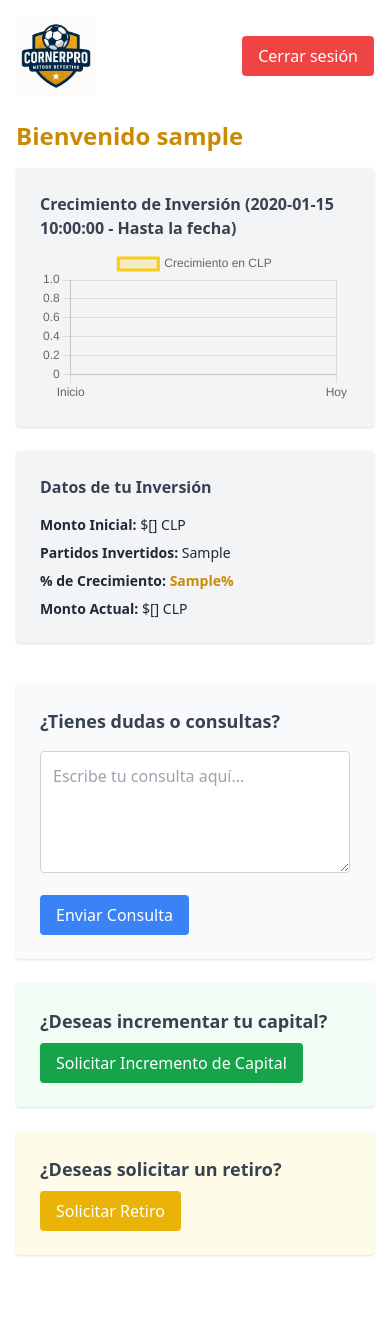
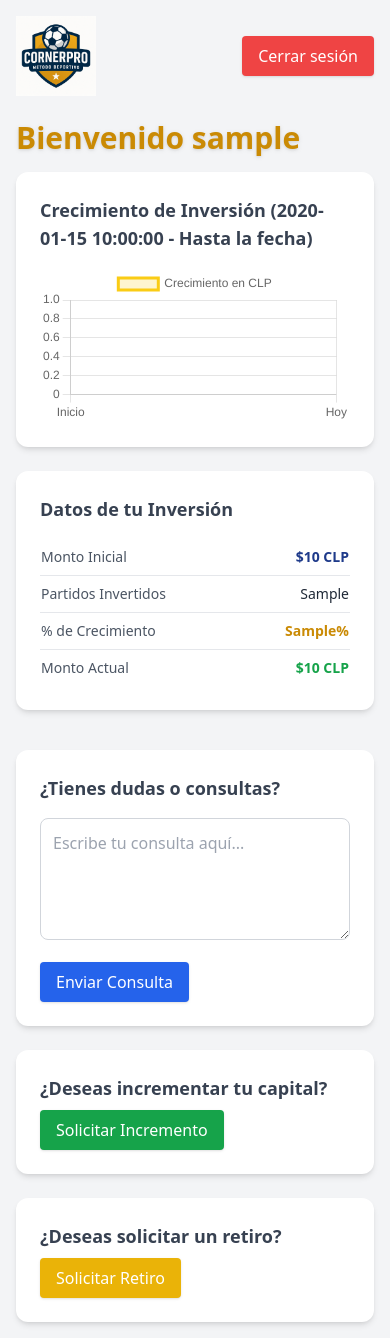
Before and after one commit to jmirandal1994/cornerpro, a Flask app: template templates/dashboard.html in a window 390 px wide. Before the commit the page ends 1256 px from the top, so only its background shows below. Run offline with Flask 2, Linux system fonts and the light colour scheme; the template is opened without the code that fills it: most values are stand-ins (such as "Sample title", 1, 10 or a date in 2020); some libraries are stand-ins or nearby versions.

Commit message:
💅 Mejora visual en login y dashboard con diseño responsivo y tabla elegante

```diff
--- a/templates/dashboard.html
+++ b/templates/dashboard.html
@@ -2,54 +2,74 @@
 <!DOCTYPE html>
 <html lang="es">
 <head>
-  <meta charset="UTF-8">
-  <meta name="viewport" content="width=device-width, initial-scale=1.0">
-  <title>Dashboard</title>
+  <meta charset="UTF-8" />
+  <meta name="viewport" content="width=device-width, initial-scale=1.0" />
+  <title>Dashboard | CornerPro</title>
   <script src="https://cdn.tailwindcss.com"></script>
   <script src="https://cdn.jsdelivr.net/npm/chart.js"></script>
 </head>
-<body class="bg-white p-4 max-w-4xl mx-auto">
+<body class="bg-gray-100 text-gray-800 min-h-screen p-4 max-w-5xl mx-auto">
   <div class="flex justify-between items-center mb-6">
     <img src="{{ url_for('static', filename='logo.png') }}" class="w-20" alt="Logo CornerPro">
     <form method="POST" action="/logout">
-      <button type="submit" class="bg-red-500 hover:bg-red-600 text-white px-4 py-2 rounded">Cerrar sesión</button>
+      <button type="submit" class="bg-red-500 hover:bg-red-600 text-white px-4 py-2 rounded shadow">Cerrar sesión</button>
     </form>
   </div>
 
-  <h1 class="text-2xl font-bold text-yellow-600 mb-4">Bienvenido {{ username }}</h1>
+  <h1 class="text-3xl font-extrabold text-yellow-600 drop-shadow mb-4">Bienvenido {{ username }}</h1>
 
   <div class="grid grid-cols-1 md:grid-cols-2 gap-6">
-    <div class="bg-gray-100 p-6 rounded shadow">
-      <h2 class="font-semibold text-gray-700 mb-2">Crecimiento de Inversión ({{ fecha_creacion }} - Hasta la fecha)</h2>
+    <!-- Gráfico -->
+    <div class="bg-white p-6 rounded-xl shadow-md">
+      <h2 class="text-lg font-semibold text-gray-700 mb-4">Crecimiento de Inversión ({{ fecha_creacion }} - Hasta la fecha)</h2>
       <canvas id="growthChart"></canvas>
     </div>
 
-    <div class="bg-gray-100 p-6 rounded shadow">
-      <h2 class="font-semibold text-gray-700 mb-4">Datos de tu Inversión</h2>
-      <ul class="text-gray-800 text-sm space-y-2">
-        <li><strong>Monto Inicial:</strong> ${{ monto_inicial }} CLP</li>
-        <li><strong>Partidos Invertidos:</strong> {{ partidos_invertidos }}</li>
-        <li><strong>% de Crecimiento:</strong> <span class="text-yellow-600 font-semibold">{{ porcentaje_crecimiento }}%</span></li>
-        <li><strong>Monto Actual:</strong> ${{ monto_actual }} CLP</li>
-      </ul>
+    <!-- Tabla de datos -->
+    <div class="bg-white p-6 rounded-xl shadow-md overflow-x-auto">
+      <h2 class="text-lg font-semibold text-gray-700 mb-4">Datos de tu Inversión</h2>
+      <table class="min-w-full text-sm">
+        <tbody>
+          <tr class="border-b">
+            <td class="py-2 pr-4 font-medium text-gray-600">Monto Inicial</td>
+            <td class="py-2 text-right text-blue-900 font-semibold">${{ "{:,.0f}".format(monto_inicial)|replace(",", ".") }} CLP</td>
+          </tr>
+          <tr class="border-b">
+            <td class="py-2 pr-4 font-medium text-gray-600">Partidos Invertidos</td>
+            <td class="py-2 text-right">{{ partidos_invertidos }}</td>
+          </tr>
+          <tr class="border-b">
+            <td class="py-2 pr-4 font-medium text-gray-600">% de Crecimiento</td>
+            <td class="py-2 text-right text-yellow-600 font-semibold">{{ porcentaje_crecimiento }}%</td>
+          </tr>
+          <tr>
+            <td class="py-2 pr-4 font-medium text-gray-600">Monto Actual</td>
+            <td class="py-2 text-right text-green-600 font-bold">${{ "{:,.0f}".format(monto_actual)|replace(",", ".") }} CLP</td>
+          </tr>
+        </tbody>
+      </table>
     </div>
   </div>
 
+  <!-- Formularios -->
   <div class="mt-10 space-y-6">
-    <form method="POST" class="bg-gray-50 p-6 rounded shadow space-y-4">
+    <form method="POST" class="bg-white p-6 rounded-xl shadow-md space-y-4">
       <h2 class="text-lg font-semibold text-gray-700">¿Tienes dudas o consultas?</h2>
-      <textarea name="consulta" placeholder="Escribe tu consulta aquí..." class="w-full p-3 border border-gray-300 rounded" rows="4"></textarea>
-      <button type="submit" class="bg-blue-500 hover:bg-blue-600 text-white px-4 py-2 rounded">Enviar Consulta</button>
+      <input type="hidden" name="tipo" value="consulta" />
+      <textarea name="mensaje" placeholder="Escribe tu consulta aquí..." class="w-full p-3 border border-gray-300 rounded-lg" rows="4"></textarea>
+      <button type="submit" class="bg-blue-600 hover:bg-blue-700 text-white px-4 py-2 rounded shadow">Enviar Consulta</button>
     </form>
 
-    <form method="POST" class="bg-green-50 p-6 rounded shadow">
+    <form method="POST" class="bg-white p-6 rounded-xl shadow-md">
       <h2 class="text-lg font-semibold text-gray-700 mb-2">¿Deseas incrementar tu capital?</h2>
-      <button type="submit" name="incrementar" class="bg-green-600 hover:bg-green-700 text-white py-2 px-4 rounded">Solicitar Incremento de Capital</button>
+      <input type="hidden" name="tipo" value="incrementar" />
+      <button type="submit" class="bg-green-600 hover:bg-green-700 text-white py-2 px-4 rounded shadow">Solicitar Incremento</button>
     </form>
 
-    <form method="POST" class="bg-yellow-50 p-6 rounded shadow">
+    <form method="POST" class="bg-white p-6 rounded-xl shadow-md">
       <h2 class="text-lg font-semibold text-gray-700 mb-2">¿Deseas solicitar un retiro?</h2>
-      <button type="submit" name="retiro" class="bg-yellow-500 hover:bg-yellow-600 text-white py-2 px-4 rounded">Solicitar Retiro</button>
+      <input type="hidden" name="tipo" value="retiro" />
+      <button type="submit" class="bg-yellow-500 hover:bg-yellow-600 text-white py-2 px-4 rounded shadow">Solicitar Retiro</button>
     </form>
   </div>
 
```
Also changed, not shown: templates/login.html (+17 -12 lines).
